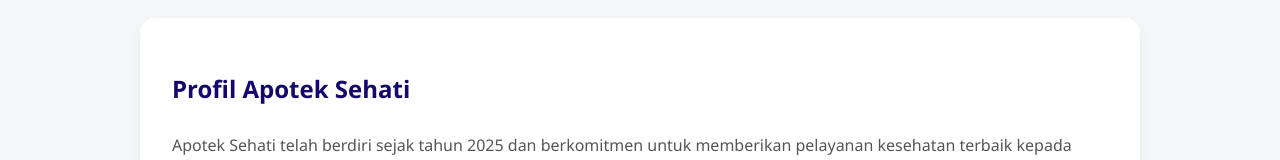
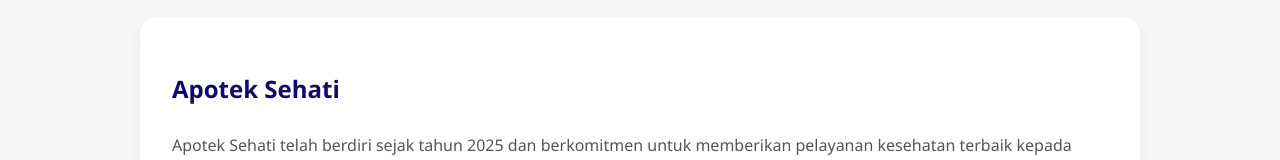
Before and after one commit to mahnafakmal/Apotik, a plain HTML site: page profil.html in a window 1280 px wide. Shown: the part 288-448 px from the top of the page. Drawn offline with Linux system fonts and the light colour scheme.

Commit message:
Update profil.html
menghapus bagian h2

```diff
--- a/profil.html
+++ b/profil.html
@@ -20,7 +20,7 @@
 
   <main class="container">
     <section class="card">
-      <h2>Profil Apotek Sehati</h2>
+      <h2>Apotek Sehati</h2>
       <p>Apotek Sehati telah berdiri sejak tahun 2025 dan berkomitmen untuk memberikan pelayanan kesehatan terbaik kepada masyarakat.</p>
       <p>Kami memiliki tenaga farmasi yang profesional dan produk obat yang terjamin keasliannya.</p>
     </section>
```
